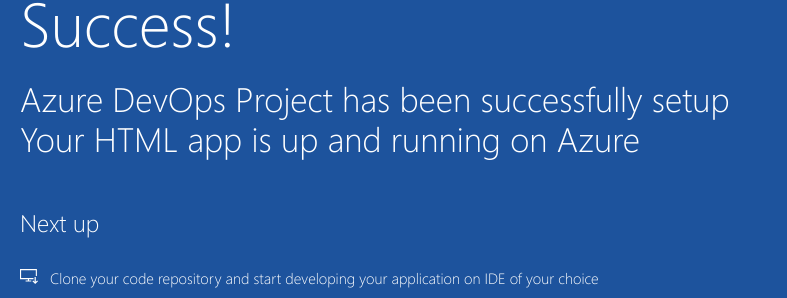
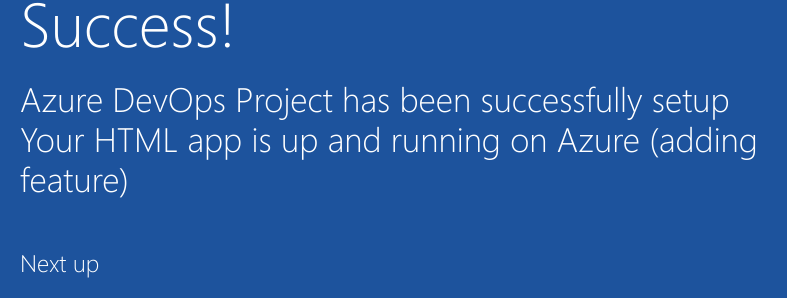
Before and after one commit to shivgana/sample-project, a plain HTML site: page index.html in a window 1280 px wide. Shown: the part 392-690 px from the top of the page, 205-992 px from the left. Drawn offline with Linux system fonts and the light colour scheme.

Commit message:
Adding New feature

```diff
--- a/index.html
+++ b/index.html
@@ -20,7 +20,7 @@
             <div class="content-body">
                 <div class="success-text">Success!</div>
                 <div class="description line-1"> Azure DevOps Project has been successfully setup</div>
-                <div class="description line-2"> Your HTML app is up and running on Azure</div>
+                <div class="description line-2"> Your HTML app is up and running on Azure (adding feature)</div>
                 <div class="next-steps-container">
                     <div class="next-steps-header">Next up</div>
                     <div class="next-steps-body">
```
